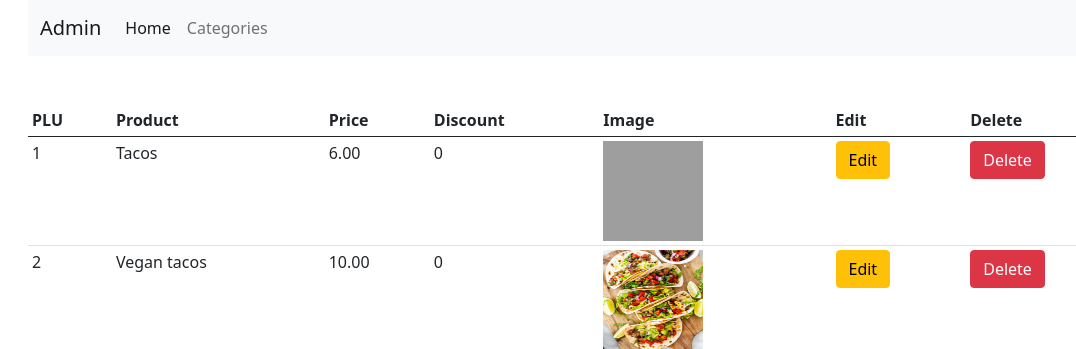
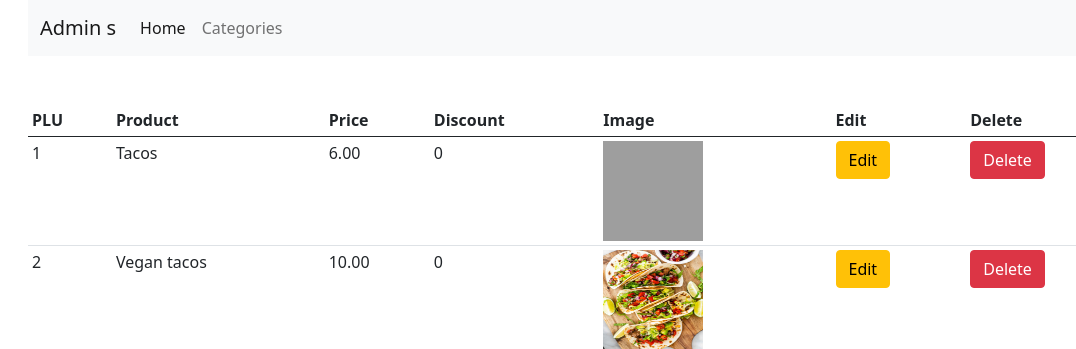
Before and after one commit to raquel500/pickositoweb, a Flask app: page /admin in a window 1280 px wide. Shown: the top 349 px of the page, without its empty margins (54-1130 px from the left). Run offline with Flask 2, Linux system fonts and the light colour scheme; a user stored in the database is signed in; data comes from the database, SQL or seed files in the repository; grey boxes are pictures that could not be loaded.

Commit message:
Update index.html

```diff
--- a/shop/templates/admin/index.html
+++ b/shop/templates/admin/index.html
@@ -6,7 +6,7 @@
 <div class="container">
     <nav class="navbar navbar-expand-lg navbar-light bg-light">
         <div class="container-fluid">
-          <a class="navbar-brand" href="/admin">Admin</a>
+          <a class="navbar-brand" href="/admin">Admin s</a>
           <button class="navbar-toggler" type="button" data-bs-toggle="collapse" data-bs-target="#navbarNavDropdown" aria-controls="navbarNavDropdown" aria-expanded="false" aria-label="Toggle navigation">
             <span class="navbar-toggler-icon"></span>
           </button>
```
